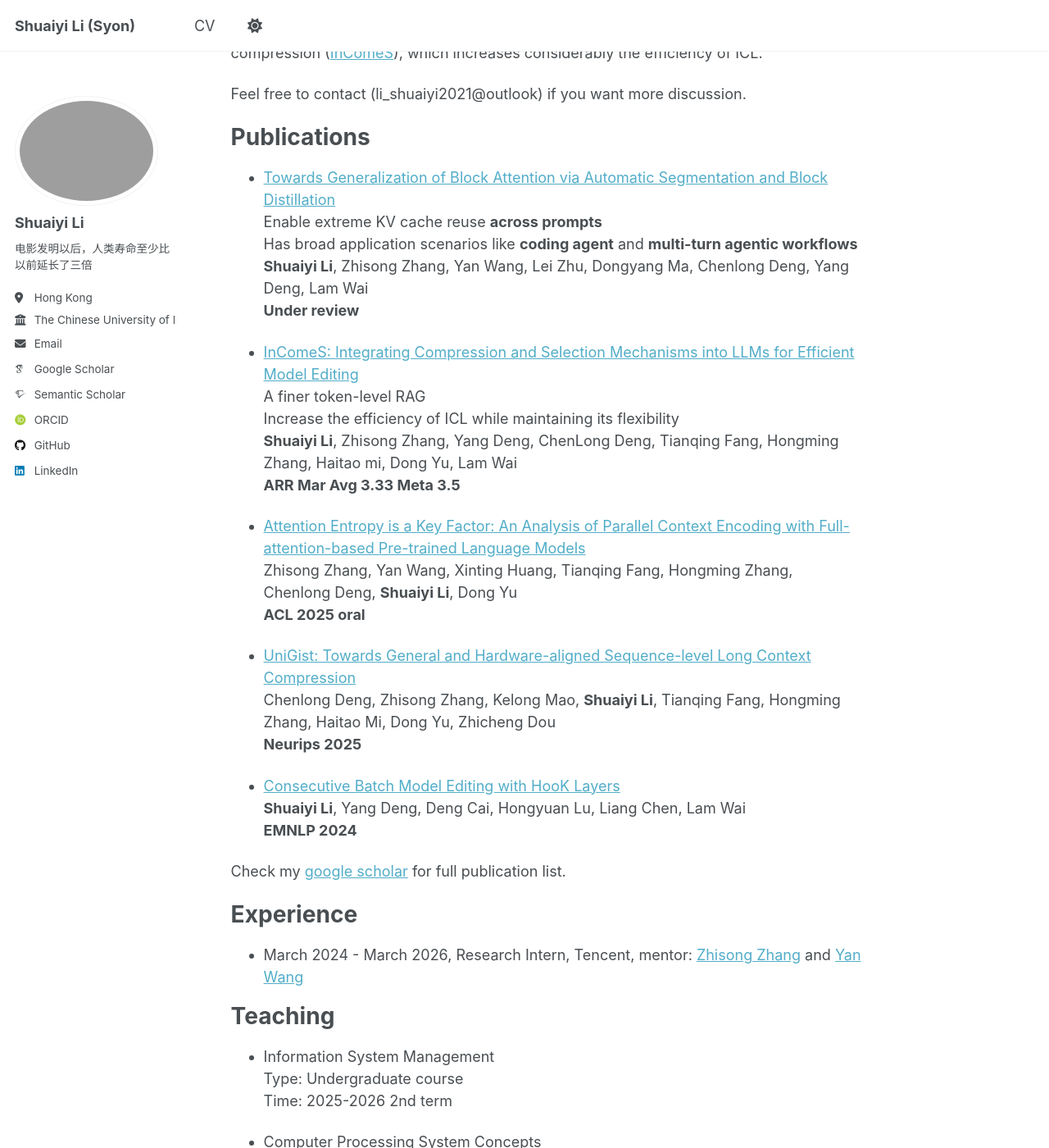
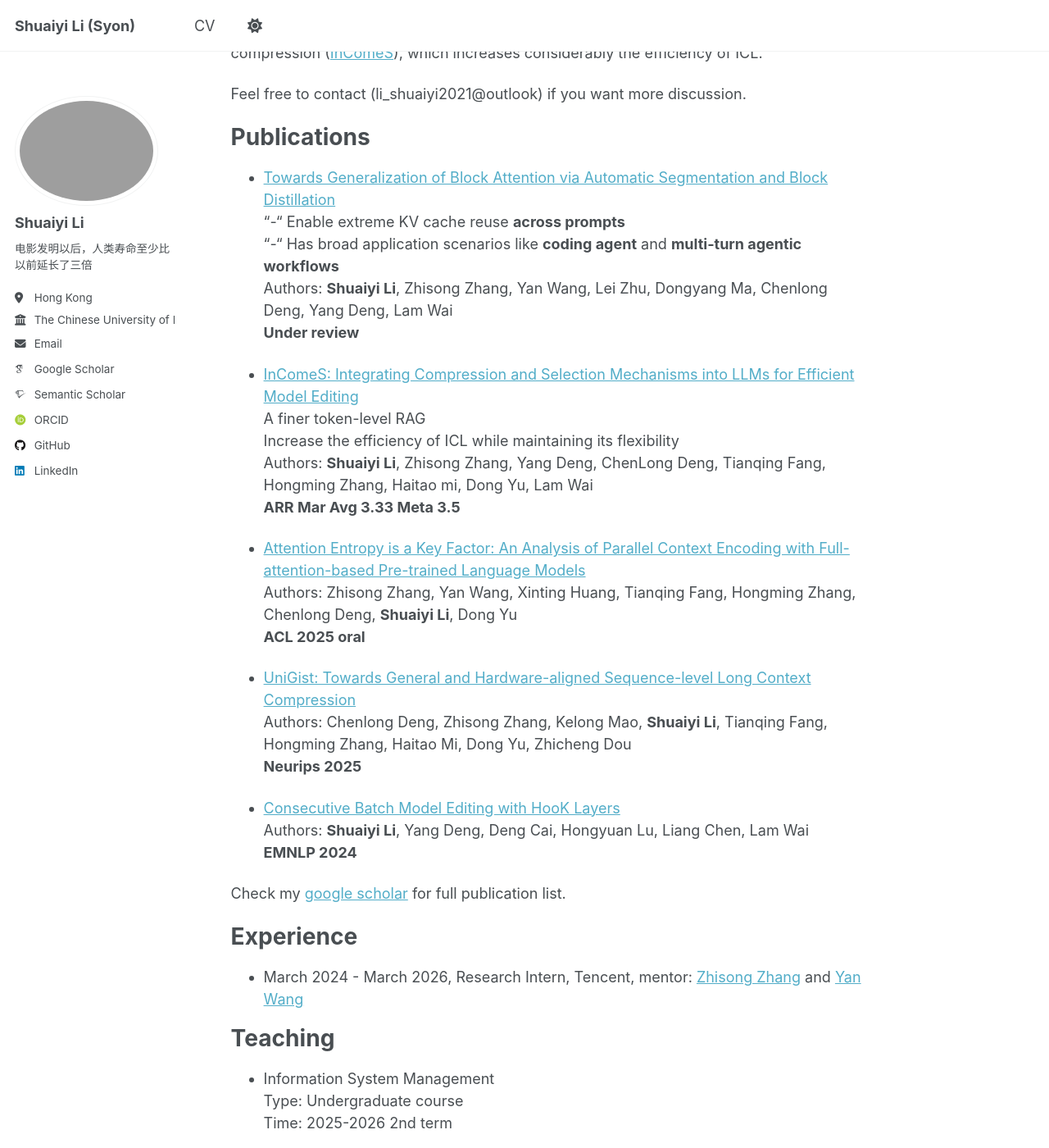
Before and after one commit to Syon-Li/Syon-Li.github.io, a Jekyll site: the page built from _pages/about.md, in a window 1280 px wide and 1400 px high, scrolled down 357 px. Shown: the whole window at 82% size. Built offline with Jekyll 4.4.1, drawn with Linux system fonts in a browser that asks for light colours; some web fonts are replaced; a script that is not in the unit is left out; part of the change alters nothing that is shown.

Commit message:
Update about.md

```diff
--- a/_pages/about.md
+++ b/_pages/about.md
@@ -19,27 +19,27 @@ Feel free to contact (li_shuaiyi2021@outlook) if you want more discussion.
 Publications
 ======
 - [Towards Generalization of Block Attention via Automatic Segmentation and Block Distillation](https://arxiv.org/abs/2605.15913)<br>
-  Enable extreme KV cache reuse **across prompts**<br>
-  Has broad application scenarios like **coding agent** and **multi-turn agentic workflows**<br>
-  **Shuaiyi Li**, Zhisong Zhang, Yan Wang, Lei Zhu, Dongyang Ma, Chenlong Deng, Yang Deng, Lam Wai<br>
+  "-" Enable extreme KV cache reuse **across prompts**<br>
+  "-" Has broad application scenarios like **coding agent** and **multi-turn agentic workflows**<br>
+  Authors: **Shuaiyi Li**, Zhisong Zhang, Yan Wang, Lei Zhu, Dongyang Ma, Chenlong Deng, Yang Deng, Lam Wai<br>
   **Under review**
 
 - [InComeS: Integrating Compression and Selection Mechanisms into LLMs for Efficient Model Editing](https://arxiv.org/pdf/2505.22156)<br>
   A finer token-level RAG<br>
   Increase the efficiency of ICL while maintaining its flexibility<br>
-  **Shuaiyi Li**, Zhisong Zhang, Yang Deng, ChenLong Deng, Tianqing Fang, Hongming Zhang, Haitao mi, Dong Yu, Lam Wai<br>
+  Authors: **Shuaiyi Li**, Zhisong Zhang, Yang Deng, ChenLong Deng, Tianqing Fang, Hongming Zhang, Haitao mi, Dong Yu, Lam Wai<br>
   **ARR Mar Avg 3.33 Meta 3.5**
 
 - [Attention Entropy is a Key Factor: An Analysis of Parallel Context Encoding with Full-attention-based Pre-trained Language Models](https://arxiv.org/abs/2412.16545)<br>
-  Zhisong Zhang, Yan Wang, Xinting Huang, Tianqing Fang, Hongming Zhang, Chenlong Deng, **Shuaiyi Li**, Dong Yu<br>
+  Authors: Zhisong Zhang, Yan Wang, Xinting Huang, Tianqing Fang, Hongming Zhang, Chenlong Deng, **Shuaiyi Li**, Dong Yu<br>
   **ACL 2025 oral**
 
 - [UniGist: Towards General and Hardware-aligned Sequence-level Long Context Compression](https://arxiv.org/abs/2509.15763)<br>
-  Chenlong Deng, Zhisong Zhang, Kelong Mao, **Shuaiyi Li**, Tianqing Fang, Hongming Zhang, Haitao Mi, Dong Yu, Zhicheng Dou<br>
+  Authors: Chenlong Deng, Zhisong Zhang, Kelong Mao, **Shuaiyi Li**, Tianqing Fang, Hongming Zhang, Haitao Mi, Dong Yu, Zhicheng Dou<br>
   **Neurips 2025**
 
 - [Consecutive Batch Model Editing with HooK Layers](https://aclanthology.org/2024.emnlp-main.765/)<br>
-  **Shuaiyi Li**, Yang Deng, Deng Cai, Hongyuan Lu, Liang Chen, Lam Wai<br>
+  Authors: **Shuaiyi Li**, Yang Deng, Deng Cai, Hongyuan Lu, Liang Chen, Lam Wai<br>
   **EMNLP 2024**
 
 <!-- - [DepWiGNN: A Depth-wise Graph Neural Network for Multi-hop Spatial Reasoning in Text](https://aclanthology.org/2023.findings-emnlp.428/)<br>
```
